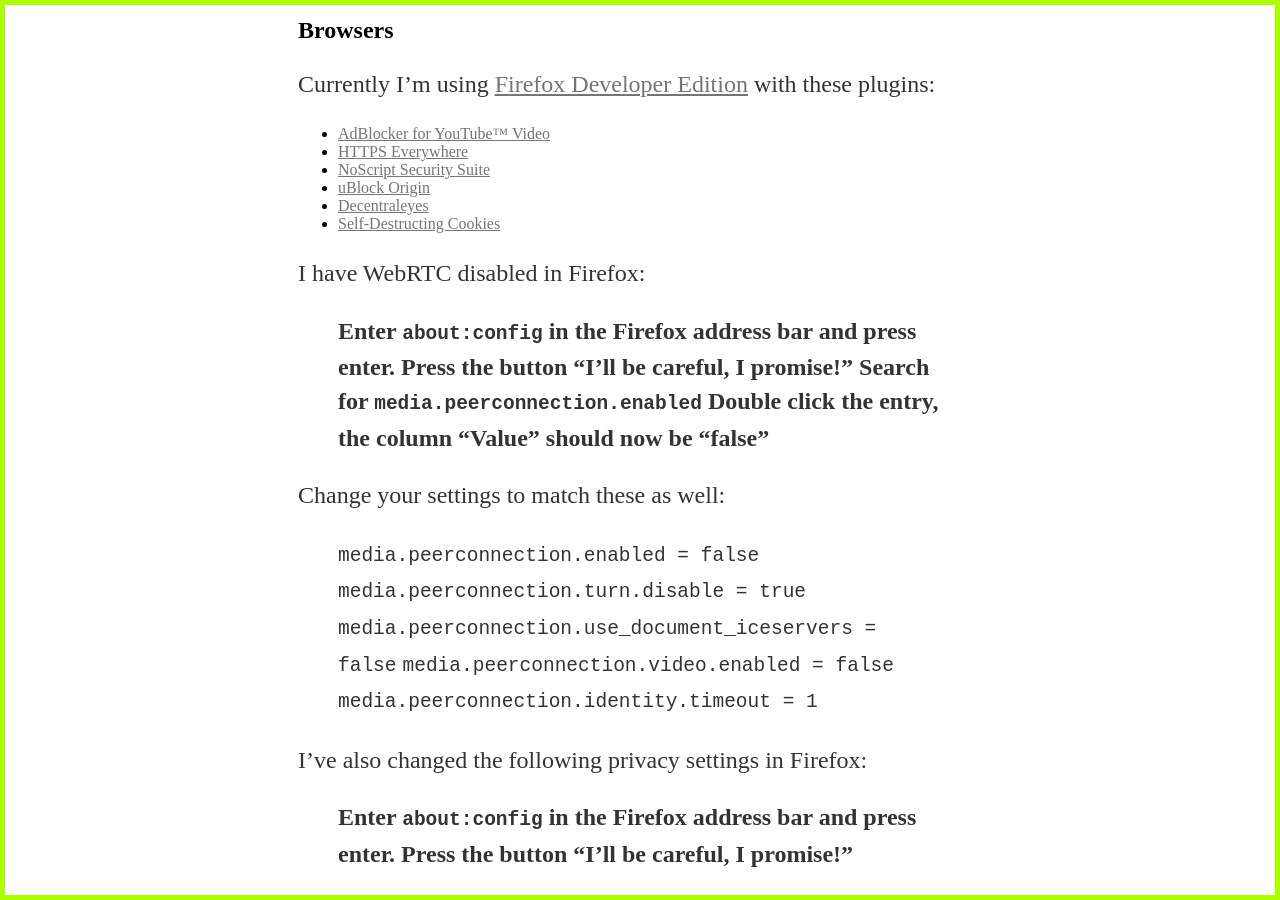
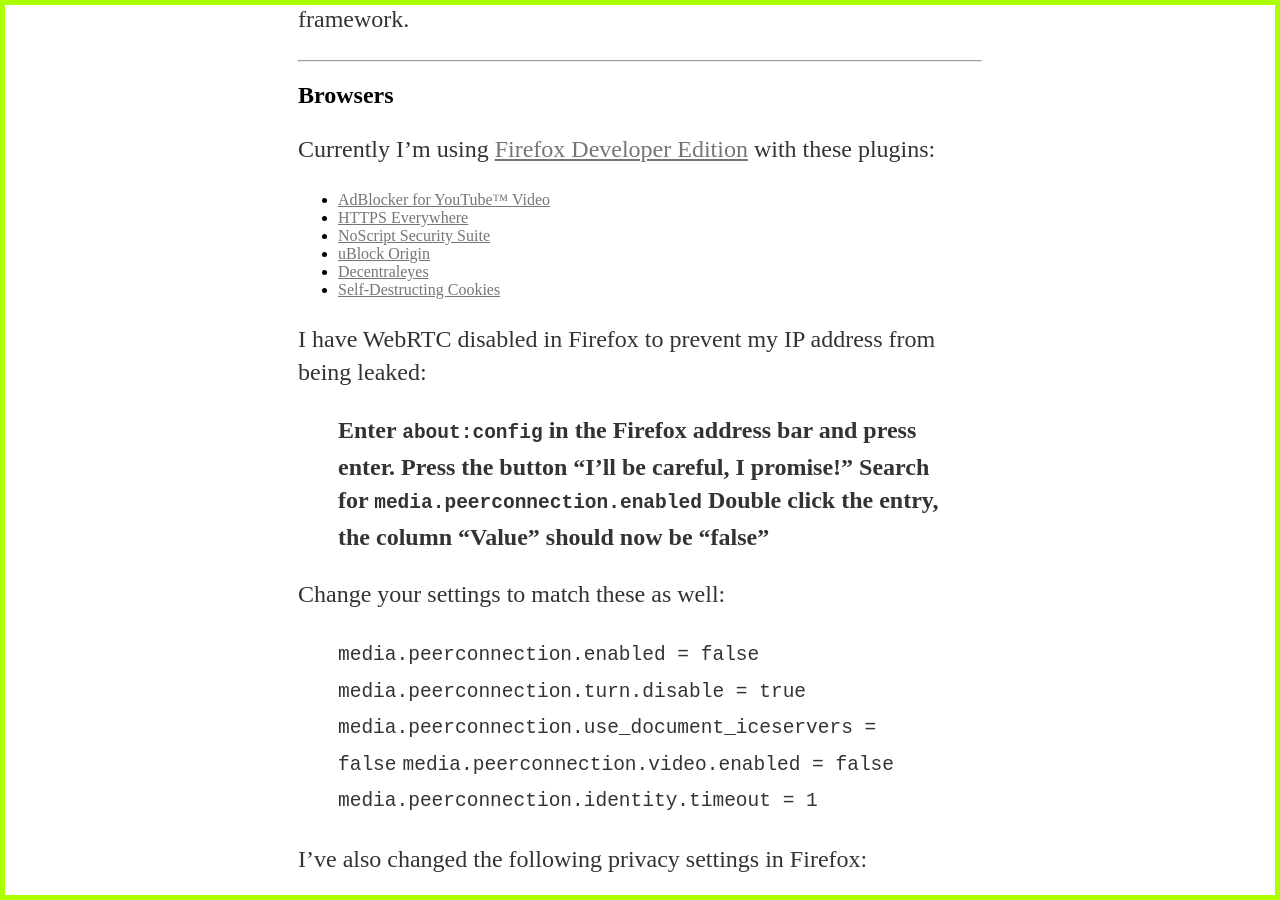
Before and after one commit to devinrm/devinrm.github.io, a Jekyll site: the page built from _posts/2017-04-09-protecting-your-privacy-on-the-internets.md, in a window 1280 px wide and 900 px high, scrolled down 1346 px. Built offline with Jekyll 4.4.1, drawn with Linux system fonts in a browser that asks for light colours; some web fonts are replaced.

Commit message:
Update formatting on blog post

```diff
--- a/_posts/2017-04-09-protecting-your-privacy-on-the-internets.md
+++ b/_posts/2017-04-09-protecting-your-privacy-on-the-internets.md
@@ -22,6 +22,8 @@
 different WiFi network, you might need to disconnect and reconnect to the VPN.
 Same thing on mobile.
 
+---
+
 Email
 -----
 
@@ -38,6 +40,8 @@
 You can view your archived emails in an email viewer like [Thunderbird](https://www.mozilla.org/en-US/thunderbird/),
 which is cable of reading the `mbox` file format.
 
+---
+
 Cloud Storage
 -------------
 
@@ -45,6 +49,8 @@
 Drive either. Instead I use [Spider Oak
 One](https://spideroak.com/personal/spideroak-one). It's secure, reliable, and
 built upon the "no knowledge" open-source Crypton framework.
+
+---
 
 Browsers
 --------
@@ -59,7 +65,7 @@
 * [Decentraleyes](https://addons.mozilla.org/en-US/firefox/addon/decentraleyes/)
 * [Self-Destructing Cookies](https://addons.mozilla.org/en-US/firefox/addon/self-destructing-cookies/)
 
-I have WebRTC disabled in Firefox:
+I have WebRTC disabled in Firefox to prevent my IP address from being leaked:
 
 > **Enter `about:config` in the Firefox address bar and press enter.
 > Press the button "I'll be careful, I promise!"
@@ -78,50 +84,50 @@
 
 > **Enter `about:config` in the Firefox address bar and press enter.
 > Press the button "I'll be careful, I promise!"**
-
+>
 > `privacy.trackingprotection.enabled = true`
-
+>
 > _This is Mozilla’s new built in tracking protection._
-
+>
 > `geo.enabled = false`
-
+>
 > _Disables geolocation._
-
+>
 > `dom.event.clipboardevents.enabled = false`
-
+>
 > _Disable that websites can get notifications if you copy, paste, or cut
 > something from a web page, and it lets them know which part of the page had been
 > selected._
-
+>
 > `network.cookie.cookieBehavior = 1`
-
+>
 > _Disable cookies_
 > * _0 = Accept all cookies by default_
 > * _1 = Only accept from the originating site (block third party cookies)_
 > * _2 = Block all cookies by default_
-
+>
 > `network.cookie.lifetimePolicy = 2`
-
+>
 > _cookies are deleted at the end of the session_
 > * _0 = Accept cookies normally_
 > * _1 = Prompt for each cookie_
 > * _2 = Accept for current session only_
 > * _3 = Accept for N days_
-
+>
 > `browser.cache.offline.enable = false`
-
+>
 > _Disables offline cache._
-
+>
 > `browser.send_pings = false`
-
+>
 > _The attribute would be useful for letting websites track visitors’ clicks._
-
+>
 > `webgl.disabled = true`
-
+>
 > _WebGL is a potential security risk._
-
+>
 > `dom.battery.enabled = false`
-
+>
 > _Website owners can track the battery status of your device._
 
 I recommend taking advantage of [Container
@@ -130,6 +136,8 @@
 
 I also use [Tor Browser](https://www.torproject.org/projects/torbrowser.html.en)
 when I'm on faster connections with all the same plugins as above.
+
+---
 
 If you really like Google Chrome, I recommend going with the open-source
 [Chromium](https://www.chromium.org/getting-involved/dev-channel) version.
@@ -141,11 +149,15 @@
 * [uBlock Origin](https://chrome.google.com/webstore/detail/ublock-origin/cjpalhdlnbpafiamejdnhcphjbkeiagm)
 * [WebRTC Leak Prevent](https://chrome.google.com/webstore/detail/webrtc-leak-prevent/eiadekoaikejlgdbkbdfeijglgfdalml)
 
+---
+
 On mobile I use [Brave Browser](https://brave.com/downloads.html) and
 [Orfox](https://play.google.com/store/apps/details?id=info.guardianproject.orfox&hl=en)
 with [Orbot](https://play.google.com/store/apps/details?id=org.torproject.android&hl=en)
 
 Also, as a rule of thumb I recommend not signing in to browsers.
+
+---
 
 Messaging
 ---------
@@ -156,6 +168,8 @@
 for text messaging. It's end-to-end encrypted and convenient because you can use
 it on desktop and mobile.
 
+---
+
 Multi-Factor Authentication
 ---------------------------
 
@@ -164,6 +178,8 @@
 You can see whether a site you use supports 2FA by checking here:
 [https://twofactorauth.org/](https://twofactorauth.org/)
 
+---
+
 Password Manager
 ----------------
 
@@ -171,6 +187,8 @@
 database in my Spider Oak One cloud storage, so on the rare occasion I need my
 passwords on my phone I can access them with [Keepass2Android
 Offline](https://play.google.com/store/apps/details?id=keepass2android.keepass2android_nonet&hl=en).
+
+---
 
 Search Engine
 -------------
@@ -185,6 +203,8 @@
 
 [Chrome/Chromium](https://support.google.com/chrome/answer/95426?co=GENIE.Platform%3DDesktop&hl=en)
 
+---
+
 If you use Google apps
 ----------------------
 
```
